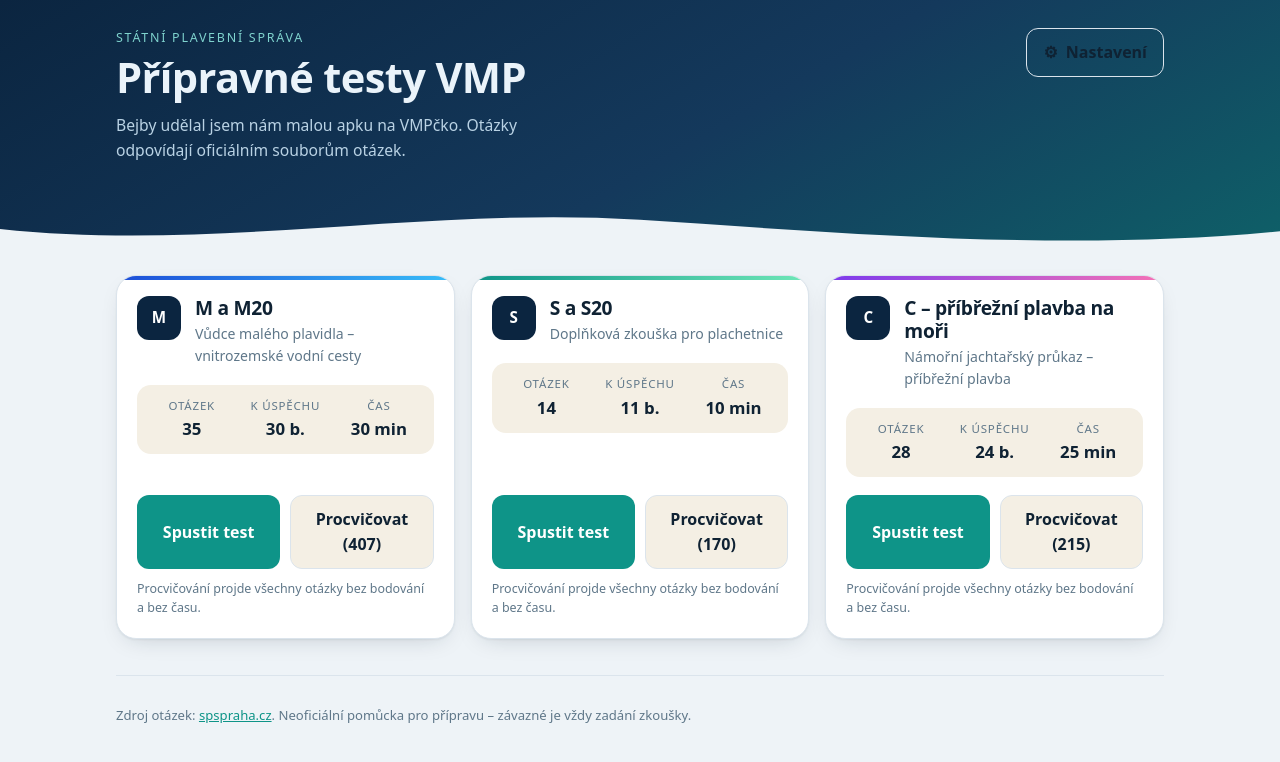
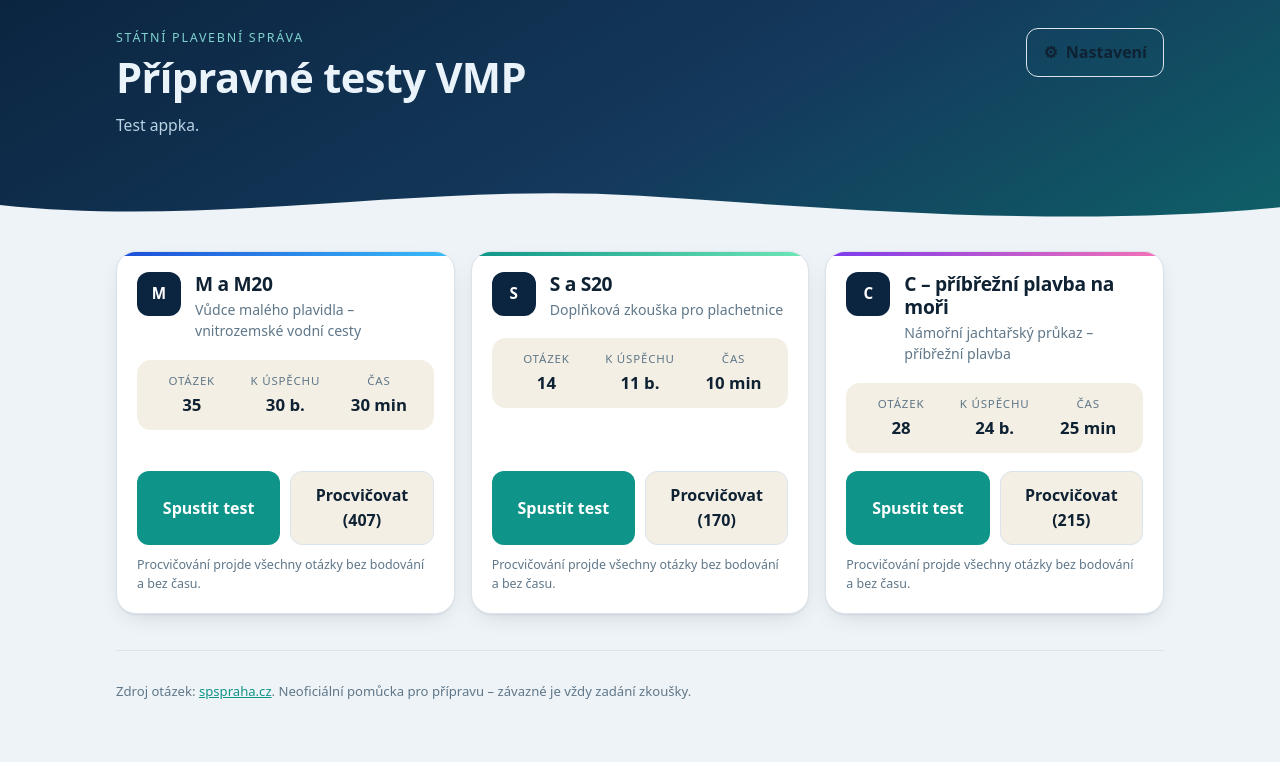
Before and after one commit to hanzek27/VMP, a React (Vite) app: page / in a window 1280 px wide. Shown: the top 762 px of the page. Built offline with nearby package versions, Linux system fonts and the light colour scheme.

Commit message:
VMP-003: text change

```diff
--- a/src/components/Home.jsx
+++ b/src/components/Home.jsx
@@ -24,8 +24,7 @@ export default function Home({
             <p className="hero__eyebrow">Státní plavební správa</p>
             <h1>Přípravné testy VMP</h1>
             <p className="hero__lead">
-              Bejby udělal jsem nám malou apku na VMPčko. Otázky
-              odpovídají oficiálním souborům otázek.
+              Test appka.
             </p>
           </div>
           <button className="btn btn--ghost hero__settings" onClick={onSettings}>
```
